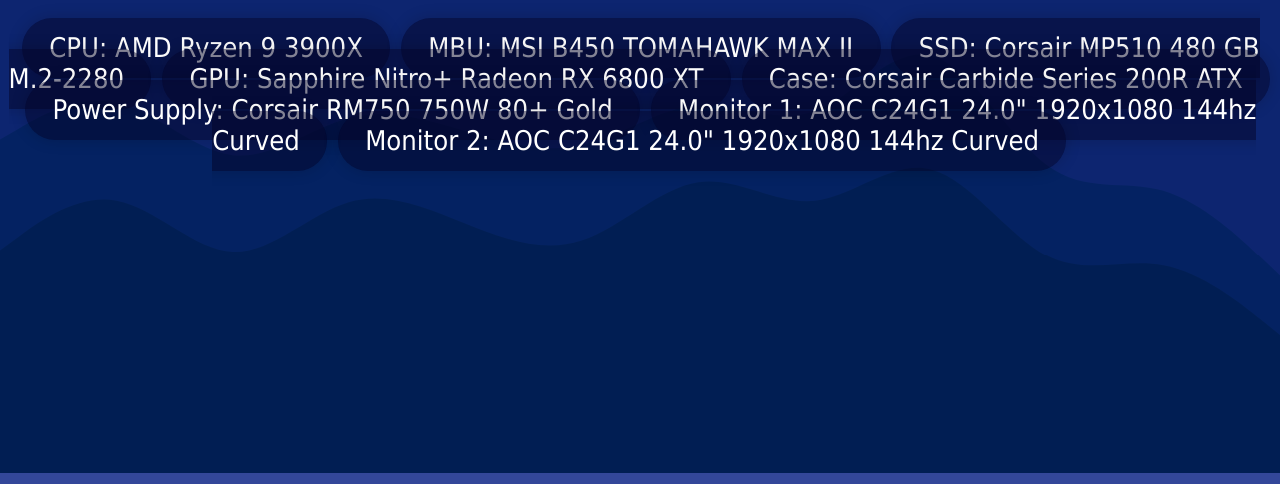
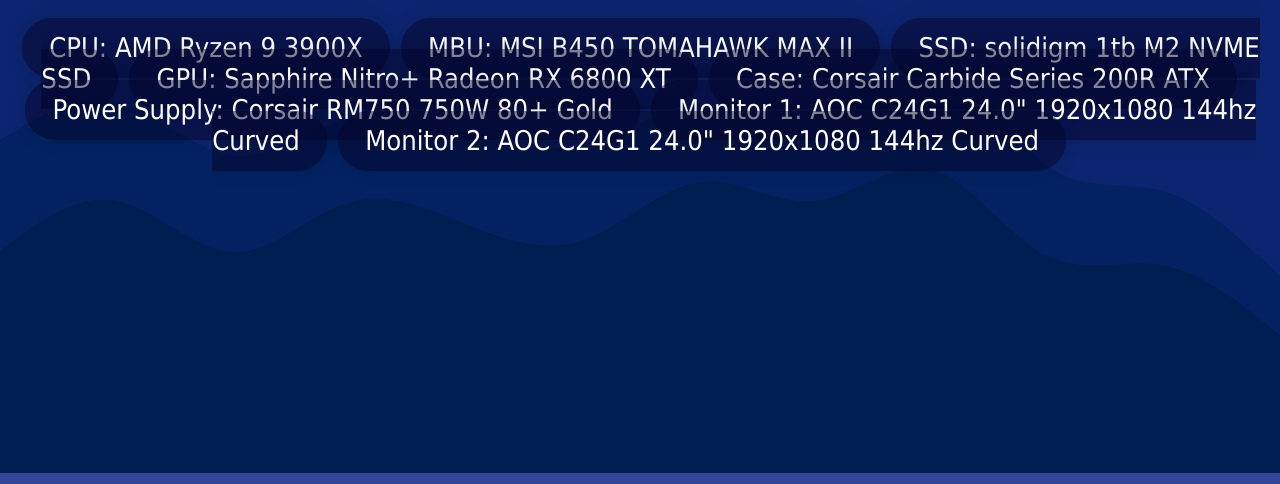
Before and after one commit to gtxg16/gtxg.github.io, a plain HTML site: page specs/index.html in a window 1280 px wide. Shown: the part 380-864 px from the top of the page. Drawn offline with Linux system fonts and the light colour scheme; a web font is replaced by a local one.

Commit message:
Update index.html

```diff
--- a/specs/index.html
+++ b/specs/index.html
@@ -31,7 +31,7 @@
       <ul>
          <li>CPU: AMD Ryzen 9 3900X</li>
          <li>MBU: MSI B450 TOMAHAWK MAX II</li>
-         <li>SSD: Corsair MP510 480 GB M.2-2280</li>
+         <li>SSD: solidigm 1tb M2 NVME SSD</li>
          <li>GPU: Sapphire Nitro+ Radeon RX 6800 XT</li>
          <li>Case: Corsair Carbide Series 200R ATX</li>
          <li>Power Supply: Corsair RM750 750W 80+ Gold</li>
```
